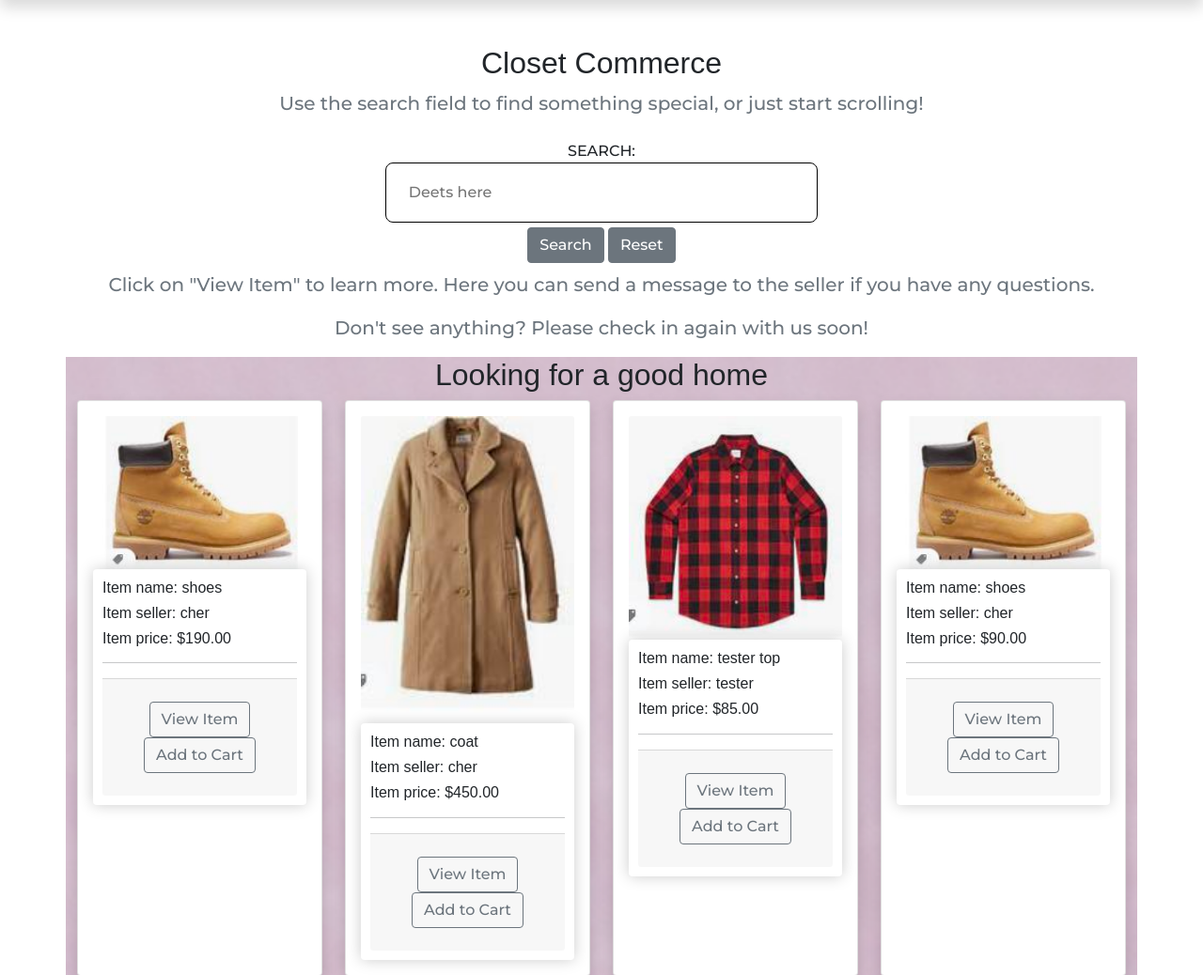
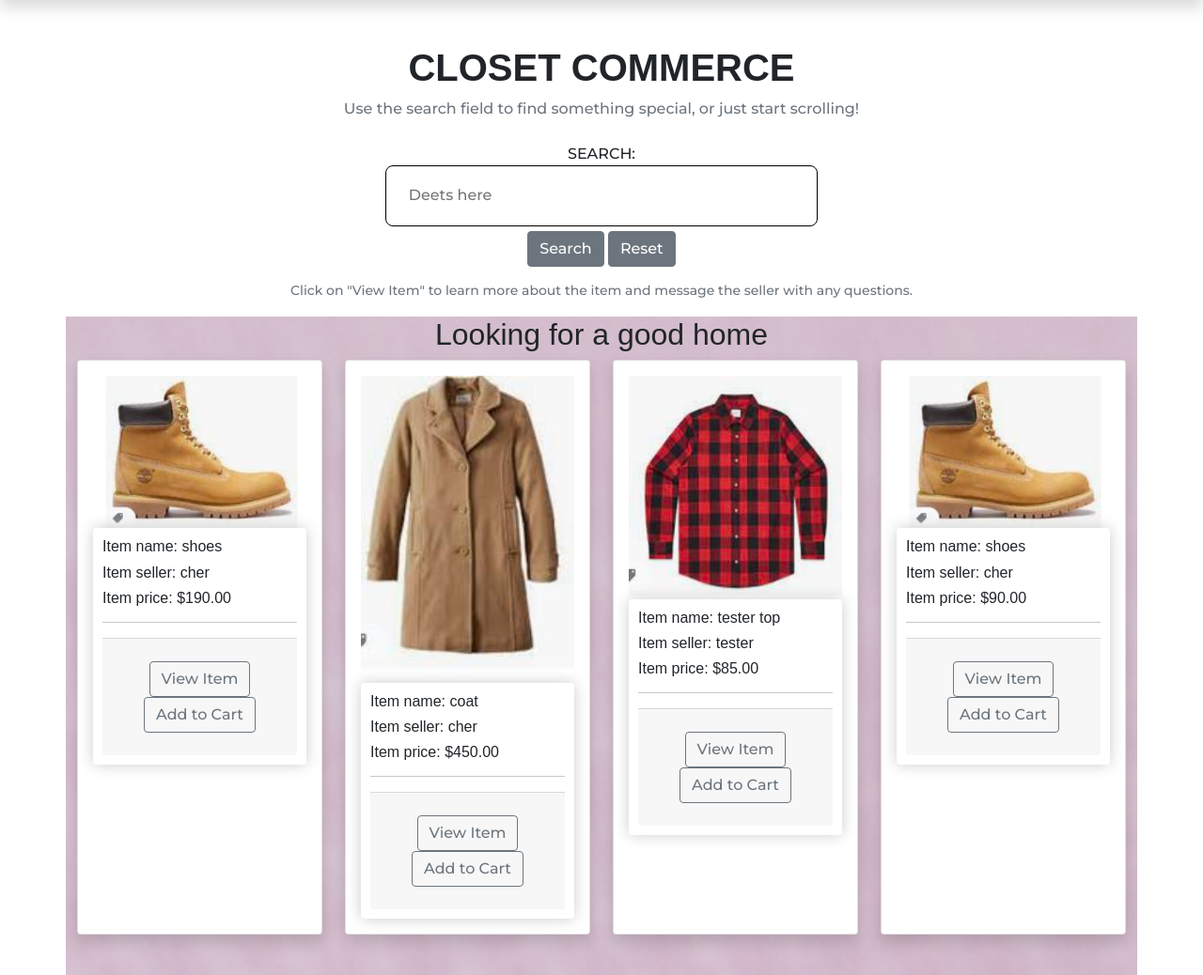
Before and after one commit to davemolk/closet-companion, a Django app: page /store/ in a window 1280 px wide. Shown: the part 113-1151 px from the top of the page at 94% size. Run offline with Django 3.2, Linux system fonts and the light colour scheme; a user stored in the database is signed in; data comes from the database, SQL or seed files in the repository; parts of the project's set-up code (start-up, migrations or seed data) failed here and were passed over; some libraries are stand-ins or nearby versions.

Commit message:
fixed sidebar and flexbox

```diff
--- a/static/css/wardrobe.css
+++ b/static/css/wardrobe.css
@@ -167,87 +167,6 @@ textarea.input {
   justify-content: center;
   padding: 0.5rem;
 }
-
-/* .hero-section__box {
-  margin-bottom: 2rem;
-}
-
-.hero-section__box > h2,
-.hero-section__box > h2 > span {
-  font-size: 4rem;
-  color: var(--color-light);
-  line-height: 1.3;
-  text-transform: uppercase;
-}
-
-@media screen and (max-width: 1000px) {
-  .hero-section__box > h2,
-  .hero-section__box > h2 > span {
-    font-size: 3.4rem;
-  }
-}
-
-@media screen and (max-width: 800px) {
-  .hero-section__box > h2,
-  .hero-section__box > h2 > span {
-    font-size: 3rem;
-    line-height: 1.5;
-  }
-}
-
-@media screen and (max-width: 500px) {
-  .hero-section__box > h2,
-  .hero-section__box > h2 > span {
-    font-size: 2.4rem;
-    line-height: 1.5;
-  }
-}
-
-@media screen and (max-width: 400px) {
-  .hero-section__box > h2,
-  .hero-section__box > h2 > span {
-    font-size: 2rem;
-  }
-}
-
-.hero-section__box > h2 {
-  font-weight: 300;
-}
-
-.hero-section__box > h2 > span {
-  font-weight: 700;
-}
-
-.hero-section__search > .form {
-  display: flex;
-  align-items: center;
-  justify-content: center;
-  gap: 1.2rem;
-}
-
-.hero-section__search > .form label {
-  position: absolute;
-  left: -9999px;
-}
-
-.hero-section__search > .form input.input--text {
-  width: 50rem;
-}
-
-@media screen and (max-width: 700px) {
-  .hero-section__search > .form {
-    display: flex;
-    flex-direction: column;
-    gap: 0;
-    align-items: stretch;
-  }
-
-  .hero-section__search > .form input.input--text,
-  .hero-section__search > .form input {
-    min-width: 100%;
-    width: 100%;
-  }
-} */
 
 /*=======================
   Store
@@ -449,10 +368,9 @@ textarea.input {
 
 
 .side-navbar {
-  width: 120px;
-  height: 40%;
-  position: fixed;
-  margin-left: -300px;
+  width: 110px;
+  position: relative;
+  margin-left: -700px;
   background-color: #fff;
   opacity: .8;
   transition: 0.5s;
@@ -474,7 +392,7 @@ textarea.input {
 
 /* for main section */
 .active-cont {
-  margin-left: 40px;
+  margin-left: 30px;
 }
 
 #menu-btn {
@@ -486,3 +404,12 @@ textarea.input {
   height: 25px;
   margin-left: -10px;
 }
+
+
+
+.hero-section {
+  display: flex;
+  align-items: center;
+  justify-content: center;
+  padding: 0.5rem;
+}
--- a/store/templates/store/store.html
+++ b/store/templates/store/store.html
@@ -2,12 +2,12 @@
 {% load static %}
 
 {% block content %}
+
 {% if items %}
-
 <div class="container-lg">
     <div class="text-center">
-        <h2>Closet Commerce</h2>
-        <p class="lead text-muted">Use the search field to find something special, or just start scrolling! </p>
+        <h1 class="fw-bold">CLOSET COMMERCE</h1>
+        <p class="text-muted">Use the search field to find something special, or just start scrolling! </p>
     </div>
 </div>
 
@@ -28,9 +28,9 @@
 
 </section>
 
-<div class="text-center">
-  <p class="lead text-muted">Click on "View Item" to learn more. Here you can send a message to the seller if you have any questions.</p>
-  <p class="lead text-muted">Don't see anything? Please check in again with us soon!</p>
+<div class="text-center" style="margin-top: 5px">
+  <p class="italic text-muted"><small>Click on "View Item" to learn more about the item and message the seller with any questions.</small></p>
+  {% comment %} <p class="lead text-muted">Don't see anything? Please check in again with us soon!</p> {% endcomment %}
 </div>
 <div class="container-lg bg-light texture">
     <div class="text-center">
@@ -74,8 +74,8 @@
 {% else %}
 <div class="container-lg">
   <div class="text-center">
-      <h2>Closet Commerce</h2>
-      <p class="lead text-muted">Nothing available today, but please check back soon! </p>
+      <h1 class="fw-bold">CLOSET COMMERCE</h1>
+      <p class="italic text-muted">Nothing available today, but please check back soon! </p>
   </div>
 </div>
 {% endif %}
```
Also changed, not shown: wardrobe/templates/wardrobe/items.html (+7 -5 lines).
